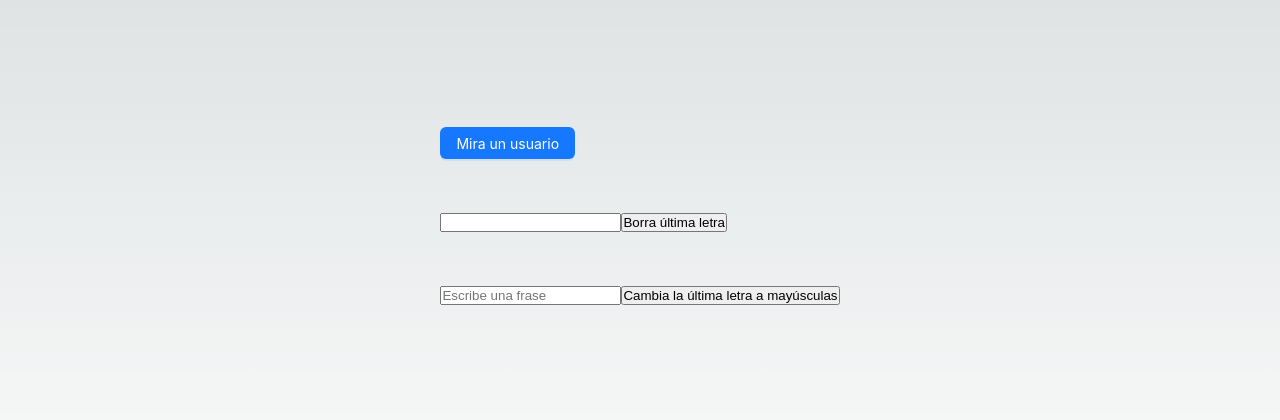
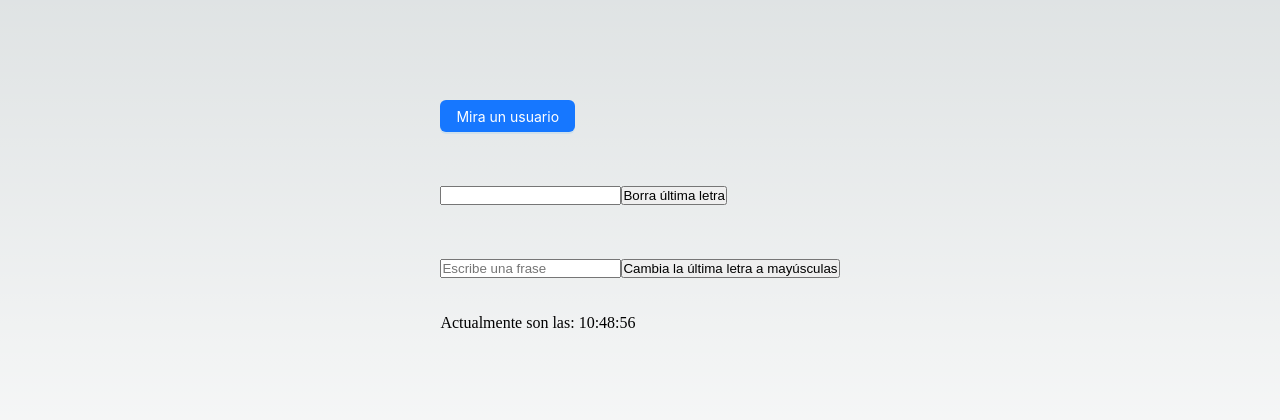
Before and after one commit to Aluonam/pt_171123, a Next.js app: page / in a window 1280 px wide. Shown: the part 184-604 px from the top of the page. Built offline with nearby package versions, Linux system fonts and the light colour scheme; no server answers.

Commit message:
funcionalidad hora actual

```diff
--- /dev/null
+++ b/components/ActualHour.jsx
@@ -0,0 +1,17 @@
+import React, { useEffect, useState } from 'react'
+
+const ActualHour = () => {
+
+    const fullDate = new Date();
+
+    const hour = fullDate.toLocaleString().split(" ")[1]
+
+  return (
+    <div>
+        Actualmente son las: {hour}
+
+    </div>
+  )
+}
+
+export default ActualHour
--- a/screens/ScreenPpal.jsx
+++ b/screens/ScreenPpal.jsx
@@ -1,3 +1,4 @@
+import ActualHour from '@/components/ActualHour'
 import ChangeLastLetter from '@/components/ChangeLastLetter'
 import DeleteLastLetter from '@/components/DeleteLastLetter'
 import ModalANT from '@/components/ModalANT'
@@ -39,6 +40,10 @@ const ScreenPpal = () => {
         <br/>
         <br/>
         <ChangeLastLetter></ChangeLastLetter>
+        <br/>
+        <br/>
+        <br/>
+        <ActualHour></ActualHour>
 
     </div>
   )
```
